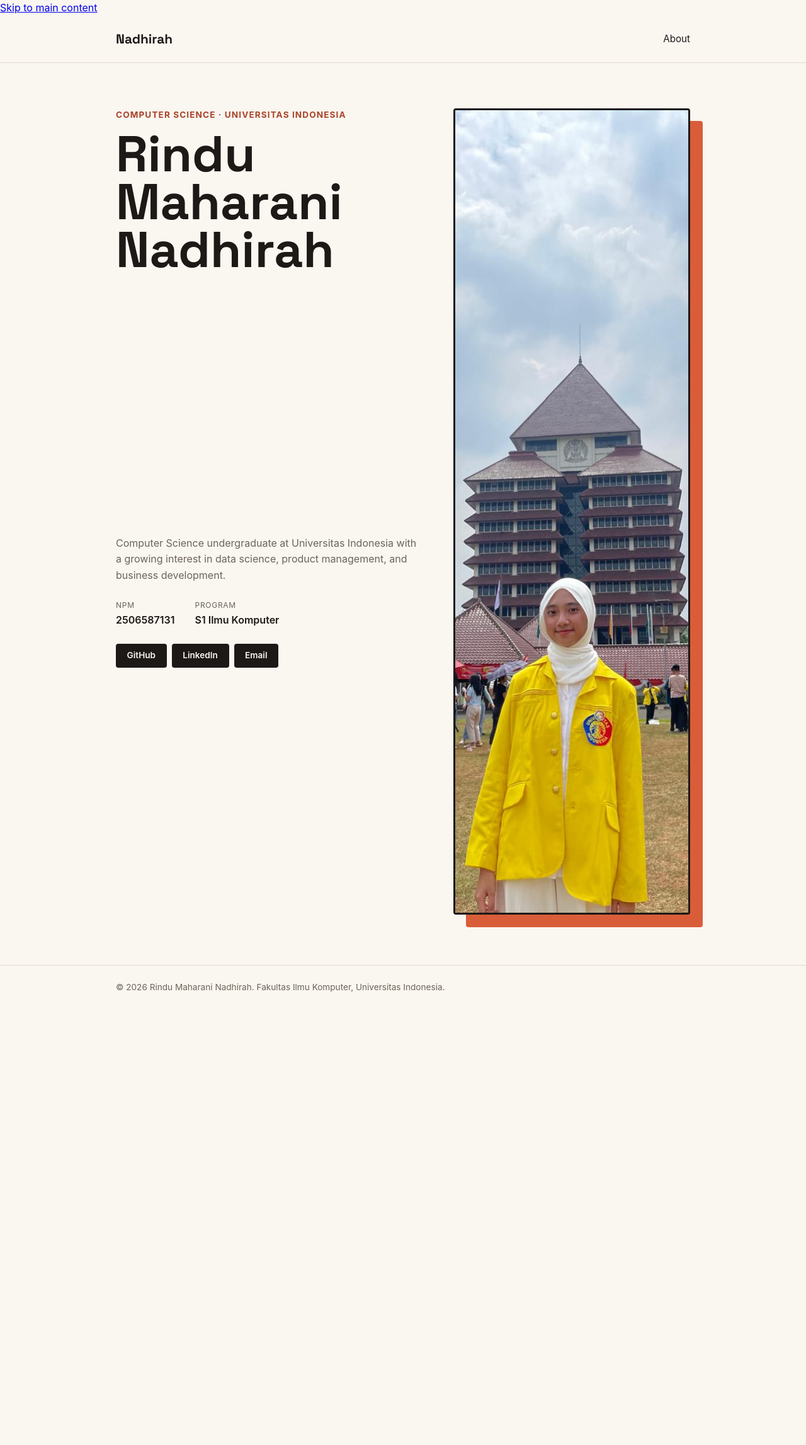
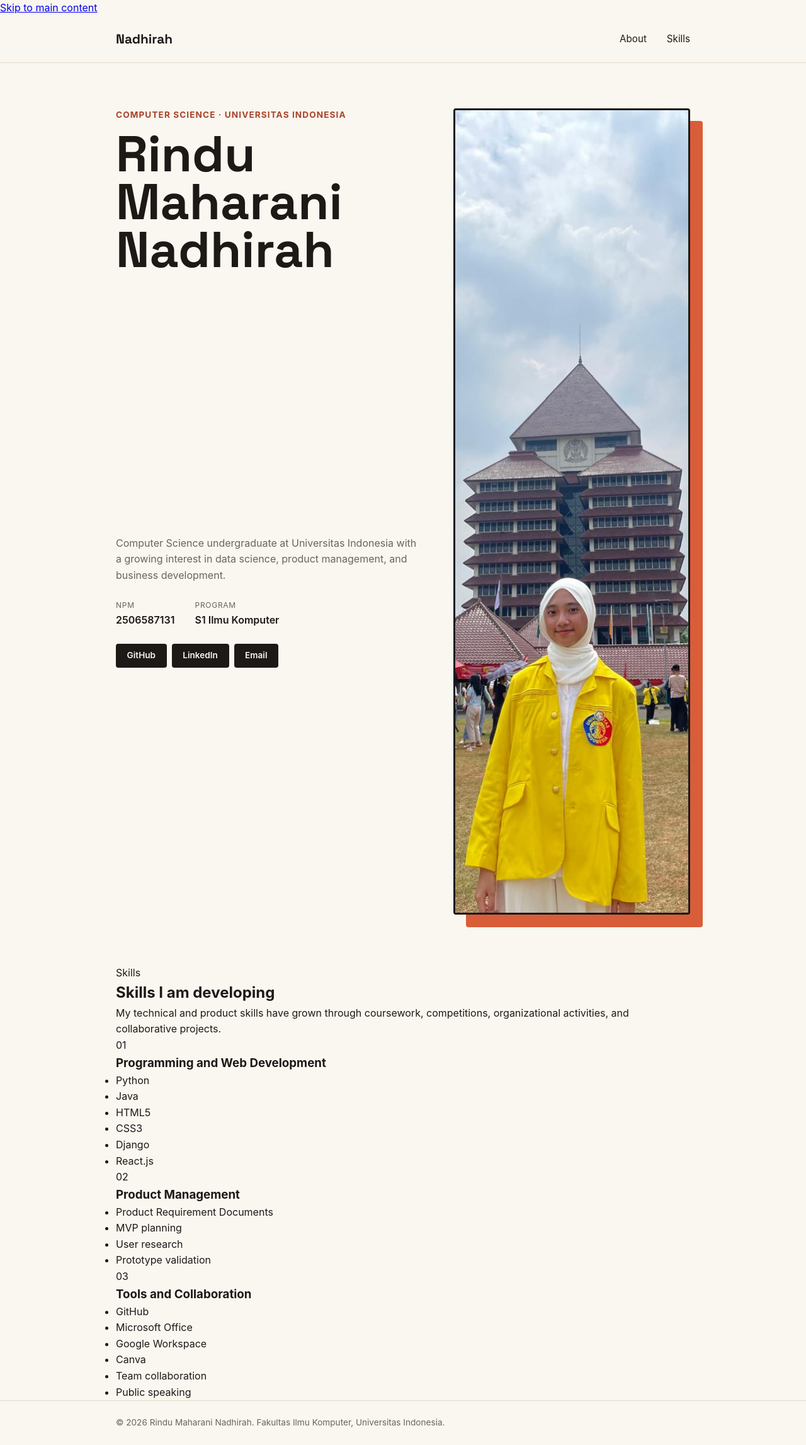
Before and after one commit to rindunadhirah/myportfolio, a Django app: page / in a window 1280 px wide. Shown: the whole page at 63% size. Before the commit the page ends 1575 px from the top, so only its background shows below. Run offline with Django 5.2, Linux system fonts and the light colour scheme.

Commit message:
Add skills section

```diff
--- a/templates/index.html
+++ b/templates/index.html
@@ -44,6 +44,7 @@
 
             <nav class="site-nav" aria-label="Primary navigation">
                 <a href="#about">About</a>
+                <a href="#skills">Skills</a>
             </nav>
         </div>
     </header>
@@ -134,6 +135,82 @@
                 </div>
             </div>
         </section>
+
+        <!-- Skills section -->
+        <section
+            class="portfolio-section skills-section"
+            id="skills"
+            aria-labelledby="skills-title"
+        >
+            <div class="container">
+                <!-- Skills section introduction -->
+                <header class="section-heading">
+                    <p class="section-label">Skills</p>
+
+                    <h2 id="skills-title">
+                        Skills I am developing
+                    </h2>
+
+                    <p class="section-description">
+                        My technical and product skills have grown through
+                        coursework, competitions, organizational activities,
+                        and collaborative projects.
+                    </p>
+                </header>
+
+                <!-- Each card represents one skill category -->
+                <div class="skills-grid">
+                    <article class="skill-card">
+                        <p class="item-number" aria-hidden="true">
+                            01
+                        </p>
+
+                        <h3>Programming and Web Development</h3>
+
+                        <ul class="skill-list">
+                            <li>Python</li>
+                            <li>Java</li>
+                            <li>HTML5</li>
+                            <li>CSS3</li>
+                            <li>Django</li>
+                            <li>React.js</li>
+                        </ul>
+                    </article>
+
+                    <article class="skill-card">
+                        <p class="item-number" aria-hidden="true">
+                            02
+                        </p>
+
+                        <h3>Product Management</h3>
+
+                        <ul class="skill-list">
+                            <li>Product Requirement Documents</li>
+                            <li>MVP planning</li>
+                            <li>User research</li>
+                            <li>Prototype validation</li>
+                        </ul>
+                    </article>
+
+                    <article class="skill-card">
+                        <p class="item-number" aria-hidden="true">
+                            03
+                        </p>
+
+                        <h3>Tools and Collaboration</h3>
+
+                        <ul class="skill-list">
+                            <li>GitHub</li>
+                            <li>Microsoft Office</li>
+                            <li>Google Workspace</li>
+                            <li>Canva</li>
+                            <li>Team collaboration</li>
+                            <li>Public speaking</li>
+                        </ul>
+                    </article>
+                </div>
+            </div>
+        </section>
     </main>
 
     <!-- Page footer -->
```
